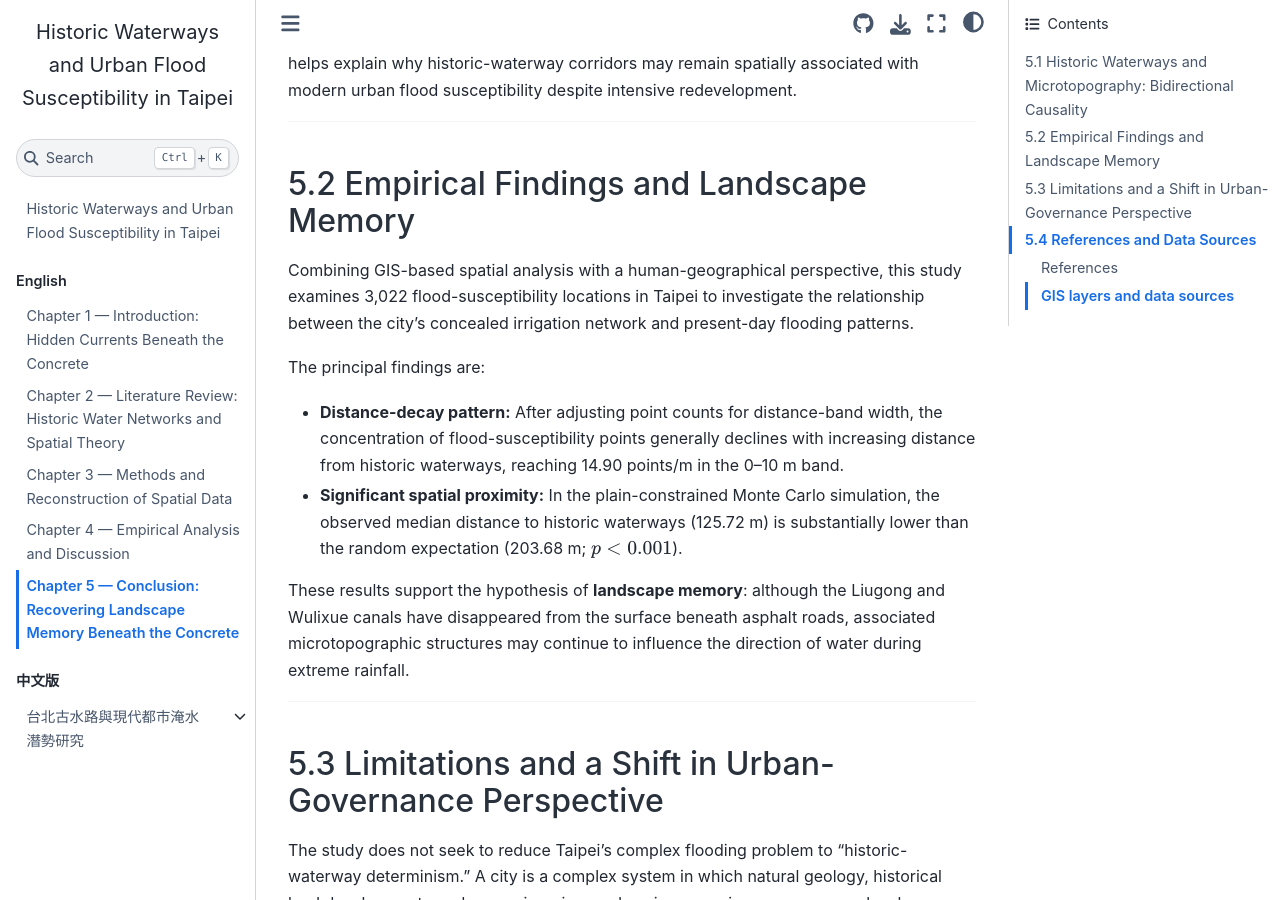
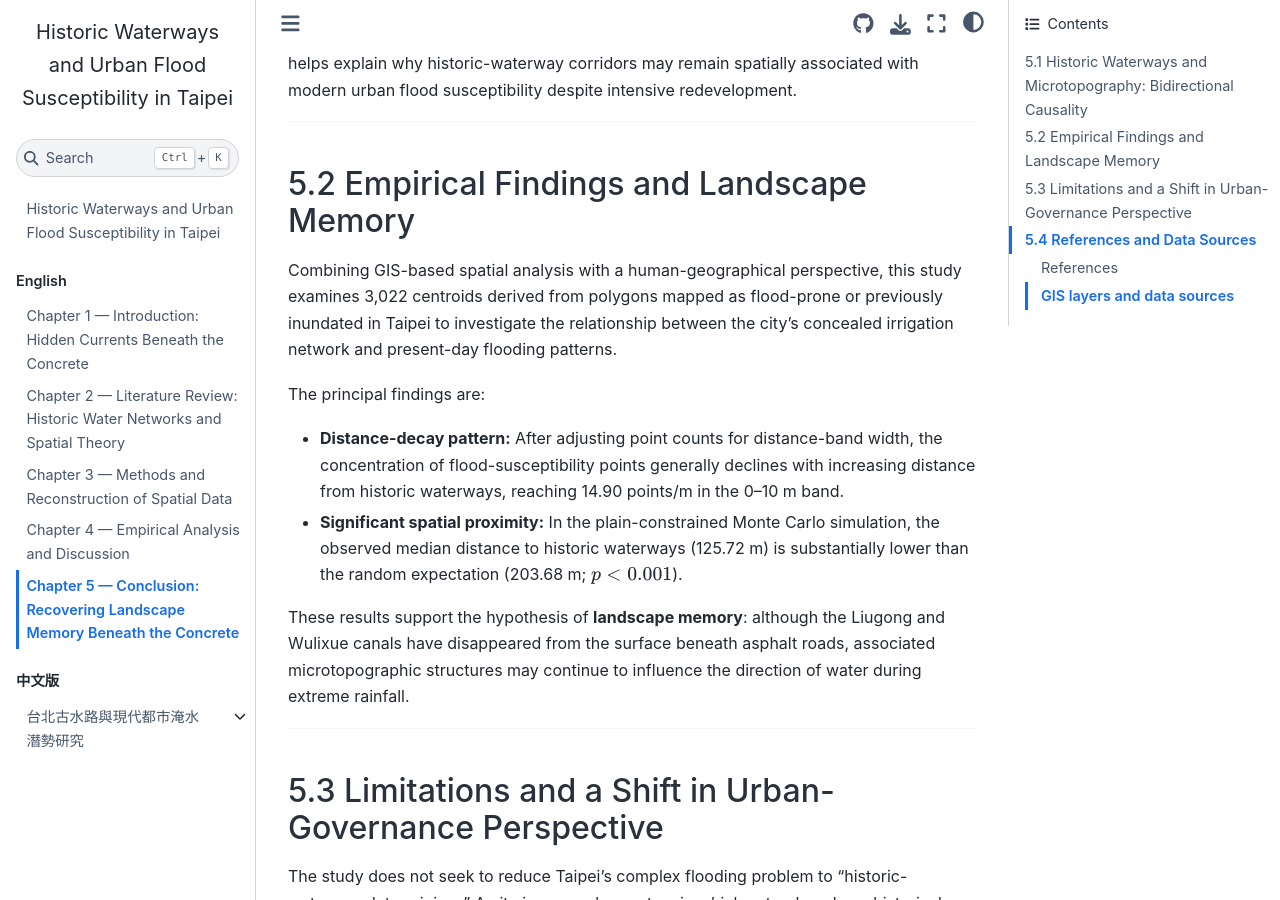
Before and after one commit to oceanfang1103-bot/taipei_waterway_book, a Jupyter Book: the page built from chapters/05_resilient_future.md, in a window 1280 px wide and 900 px high, scrolled down 1013 px. Built offline with Jupyter Book 1.0.4 settings and Sphinx 7.4.7 and the Sphinx Book theme 1.1.4, drawn with Linux system fonts in a browser that asks for light colours; some of the changed text lies outside the part shown.

Commit message:
Clarify flood-area centroids and statistical measures

```diff
--- a/chapters/05_resilient_future.md
+++ b/chapters/05_resilient_future.md
@@ -22,7 +22,7 @@
 
 ### 5.2 Empirical Findings and Landscape Memory
 
-Combining GIS-based spatial analysis with a human-geographical perspective, this study examines 3,022 flood-susceptibility locations in Taipei to investigate the relationship between the city’s concealed irrigation network and present-day flooding patterns.
+Combining GIS-based spatial analysis with a human-geographical perspective, this study examines 3,022 centroids derived from polygons mapped as flood-prone or previously inundated in Taipei to investigate the relationship between the city’s concealed irrigation network and present-day flooding patterns.
 
 The principal findings are:
 
@@ -57,7 +57,7 @@
 
 | Layer | Type | Source | Processing |
 | :--- | :--- | :--- | :--- |
-| **Taipei flood-susceptibility layer** | Polygon | Water Resources Agency / Taipei City Government; 650 mm in 24 hours scenario | Geometric correction and polygon-centroid extraction, producing 3,022 point locations |
+| **Taipei flood-susceptibility layer** | Polygon | Water Resources Agency / Taipei City Government; 650 mm in 24 hours scenario | Geometric correction and polygon-centroid extraction, producing 3,022 flood-area centroids; the source polygons represent mapped flood-prone or previously inundated areas |
 | **Qing-period and Japanese-period historic waterways** | Line | Taiwan Centurial Historical Map; *Taiwan Fortress Map* and the 1939 *Map of the Liugong Irrigation Association District* | Manual vectorization and reconstruction of the Liugong, Wulixue, and Dapinglin main canals and branches |
 | **Physical channel-width model** | Buffer polygon | Produced for this study | Widths modeled from historical sources: 5 m for main canals, 2 m for branches, and 1 m for minor distribution channels |
 | **Administrative boundaries and terrain base data** | Polygon/raster | Ministry of the Interior TGOS platform | Boundary mask for constrained Monte Carlo sampling; slopes greater than 30% excluded |
```
